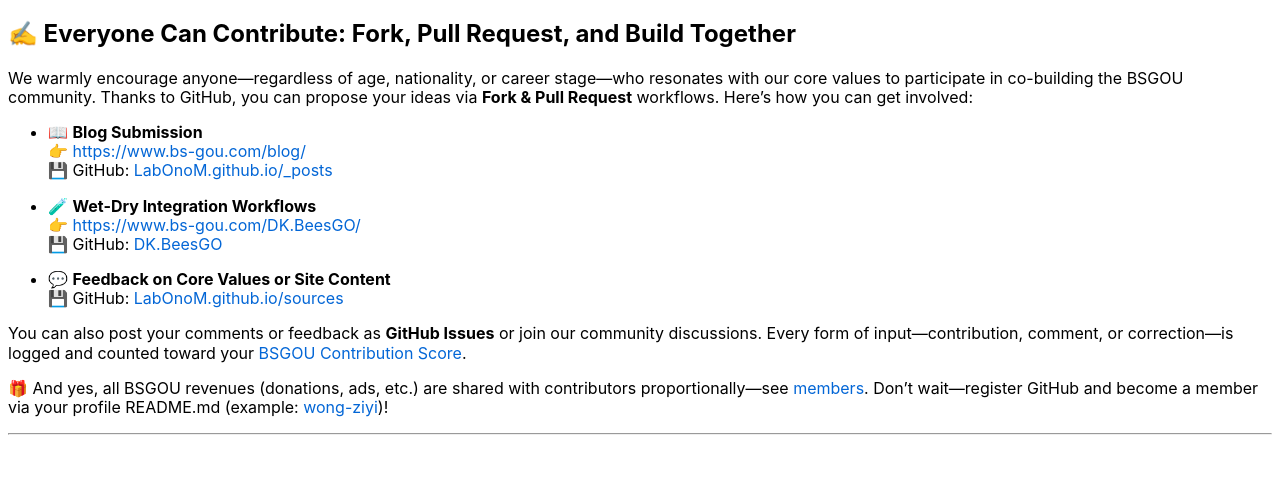
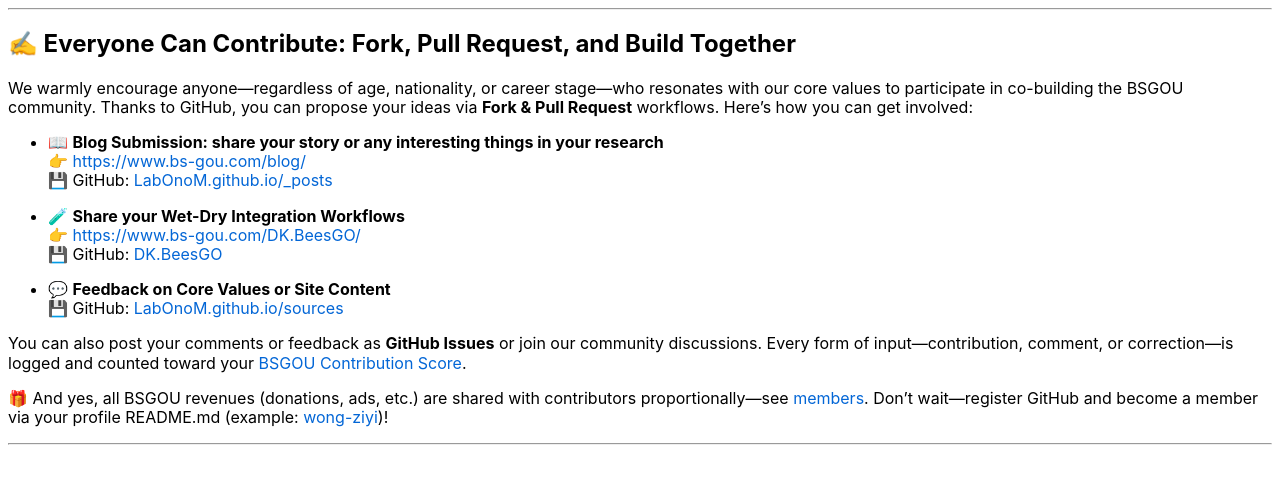
Before and after one commit to LabOnoM/LabOnoM.github.io, a Jekyll site: the page built from sources/Contributions.md, in a window 1280 px wide. Shown: the top 484 px of the page. Built offline with Jekyll 4.4.1, drawn with Linux system fonts in a browser that asks for light colours; our own code applies the rules of GitHub Pages for plain Markdown files.

Commit message:
update homepage

```diff
--- a/sources/Contributions.md
+++ b/sources/Contributions.md
@@ -2,31 +2,31 @@
 layout: iframe
 ---
 
-## ✍️ Everyone Can Contribute: Fork, Pull Request, and Build Together
+---
 
-We warmly encourage anyone—regardless of age, nationality, or career stage—who resonates with our core values to participate in co-building the BSGOU community. Thanks to GitHub, you can propose your ideas via **Fork & Pull Request** workflows. Here’s how you can get involved:
+<h2>✍️ Everyone Can Contribute: Fork, Pull Request, and Build Together</h2>
+
+<p>We warmly encourage anyone—regardless of age, nationality, or career stage—who resonates with our core values to participate in co-building the BSGOU community. Thanks to GitHub, you can propose your ideas via <strong>Fork & Pull Request</strong> workflows. Here’s how you can get involved:</p>
 
 <ul>
   <li>
-    📖 <strong>Blog Submission</strong><br>
-    👉 <a href="https://www.bs-gou.com/blog/">https://www.bs-gou.com/blog/</a><br>
-    💾 GitHub: <a href="https://github.com/LabOnoM/LabOnoM.github.io/tree/main/_posts">LabOnoM.github.io/_posts</a>
+    📖 <strong>Blog Submission: share your story or any interesting things in your research</strong><br>
+    👉 <a href="https://www.bs-gou.com/blog/" target="_blank">https://www.bs-gou.com/blog/</a><br>
+    💾 GitHub: <a href="https://github.com/LabOnoM/LabOnoM.github.io/tree/main/_posts" target="_blank">LabOnoM.github.io/_posts</a>
   </li>
-  <p></p>
-  <li>
-    🧪 <strong>Wet-Dry Integration Workflows</strong><br>
-    👉 <a href="https://www.bs-gou.com/DK.BeesGO/">https://www.bs-gou.com/DK.BeesGO/</a><br>
-    💾 GitHub: <a href="https://github.com/LabOnoM/DK.BeesGO">DK.BeesGO</a>
+  <li style="margin-top: 1em;">
+    🧪 <strong>Share your Wet-Dry Integration Workflows</strong><br>
+    👉 <a href="https://www.bs-gou.com/DK.BeesGO/" target="_blank">https://www.bs-gou.com/DK.BeesGO/</a><br>
+    💾 GitHub: <a href="https://github.com/LabOnoM/DK.BeesGO" target="_blank">DK.BeesGO</a>
   </li>
-  <p></p>
-  <li>
+  <li style="margin-top: 1em;">
     💬 <strong>Feedback on Core Values or Site Content</strong><br>
-    💾 GitHub: <a href="https://github.com/LabOnoM/LabOnoM.github.io/tree/main/sources">LabOnoM.github.io/sources</a>
+    💾 GitHub: <a href="https://github.com/LabOnoM/LabOnoM.github.io/tree/main/sources" target="_blank">LabOnoM.github.io/sources</a>
   </li>
 </ul>
 
-You can also post your comments or feedback as **GitHub Issues** or join our community discussions. Every form of input—contribution, comment, or correction—is logged and counted toward your [BSGOU Contribution Score](https://www.bs-gou.com/2025/06/12/BSGOU-Contribution-Score.html).
+<p>You can also post your comments or feedback as <strong>GitHub Issues</strong> or join our community discussions. Every form of input—contribution, comment, or correction—is logged and counted toward your <a href="https://www.bs-gou.com/2025/06/12/BSGOU-Contribution-Score.html" target="_blank">BSGOU Contribution Score</a>.</p>
 
-🎁 And yes, all BSGOU revenues (donations, ads, etc.) are shared with contributors proportionally—see [members](https://www.bs-gou.com/members.html). Don’t wait—register GitHub and become a member via your profile README.md (example: [wong-ziyi](https://github.com/wong-ziyi))!
+<p>🎁 And yes, all BSGOU revenues (donations, ads, etc.) are shared with contributors proportionally—see <a href="https://www.bs-gou.com/members.html" target="_blank">members</a>. Don’t wait—register GitHub and become a member via your profile README.md (example: <a href="https://github.com/wong-ziyi" target="_blank">wong-ziyi</a>)!</p>
 
 ---
```
Also changed, not shown: index.html (+16 -3 lines), sources/Contributions_CH.md (added, +32 -0 lines), sources/Contributions_JP.md (added, +32 -0 lines).
